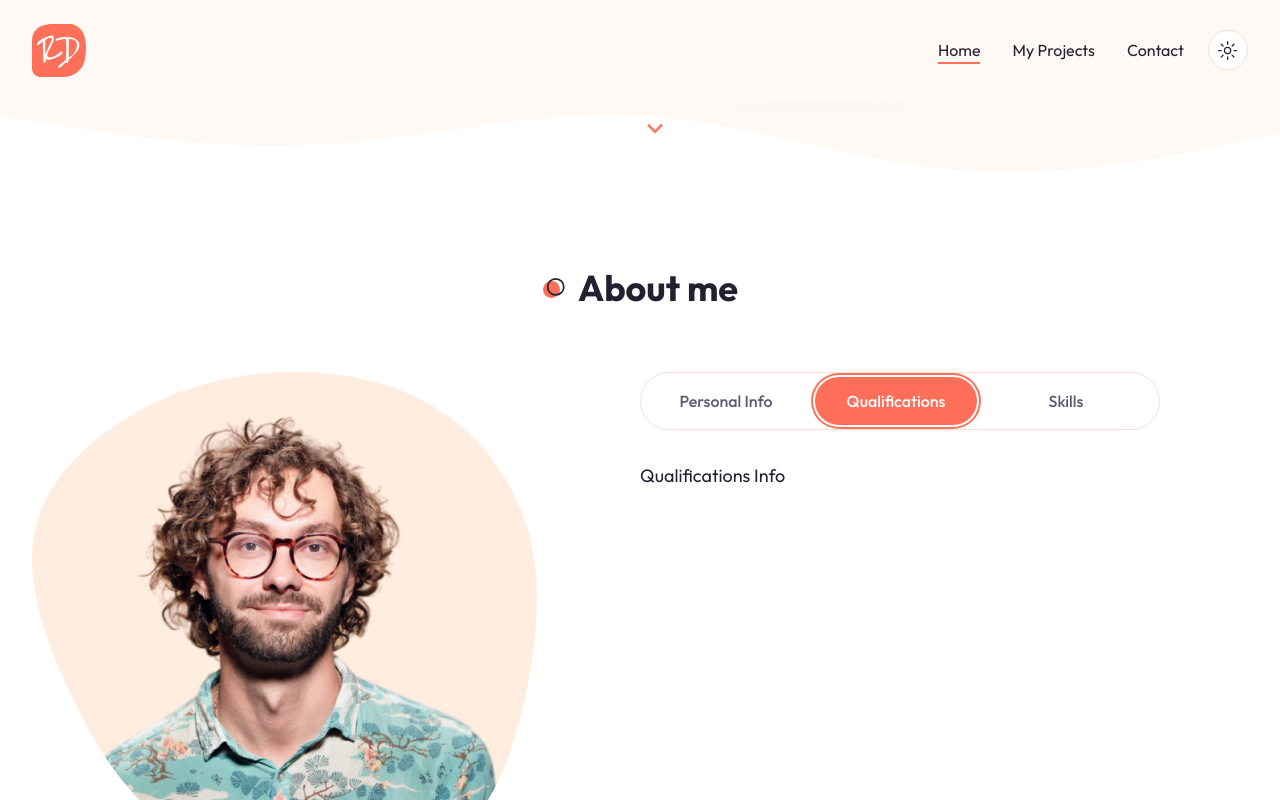
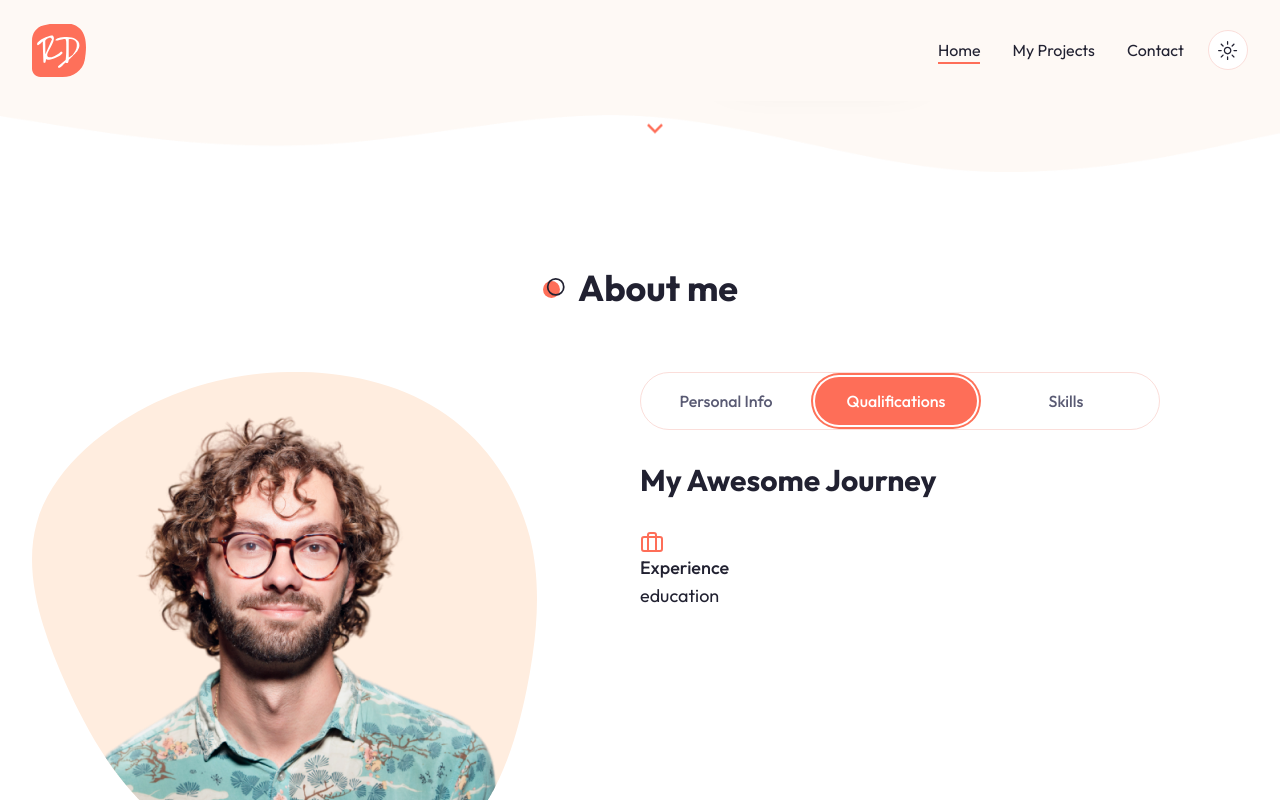
Before and after one commit to edgarespinoza7/edgarespinoza7.github.io, a Next.js app: page / in a window 1280 px wide. Both pictures are taken after a click on the tab "Qualifications". Shown: the part 601-1401 px from the top of the page. Built offline with nearby package versions, Linux system fonts and the light colour scheme.

Commit message:
25 -added languages, style- OK

```diff
--- a/components/About.jsx
+++ b/components/About.jsx
@@ -12,7 +12,6 @@ import {
   Briefcase,
   User2,
 } from 'lucide-react';
-
 
 const infoData = [
   {
@@ -125,7 +124,6 @@ const skillData = [
   },
 ];
 
-
 const About = () => {
 
   const getData = (arr, title) => {
@@ -140,7 +138,7 @@ const About = () => {
           {/* Image */}
           <div className="hidden xl:flex flex-1 relative">
             <DevImg
-                        containerStyles="bg-about_shape_light dark:bg-about_shape_dark w-[505px] h-[505px] bg-no-repeat relative" imgSrc="/about/developer.png"/>
+              containerStyles="bg-about_shape_light dark:bg-about_shape_dark w-[505px] h-[505px] bg-no-repeat relative" imgSrc="/about/developer.png" />
           </div>
           {/* Tabs */}
           <div className="flex-1">
@@ -151,7 +149,7 @@ const About = () => {
                 <TabsTrigger className="w-[162px] xl:auto" value="skills">Skills</TabsTrigger>
               </TabsList>
               {/* Tabs Content */}
-                            <div className="text-lg mt-12 xl:mt-8">
+              <div className="text-lg mt-12 xl:mt-8 text-center xl:text-left">
                 {/* Personal */}
                 <TabsContent value="personal">
                   <div className="text-center xl:text-left">
@@ -159,16 +157,41 @@ const About = () => {
                     <p className="subtitle max-w-xl mx-auto xl:mx-0">I specialized in crafting intuitive websites with cutting-edge technology, delivering dynamic and engaging user experiences.</p>
                     {/* Icons */}
                     <div className="grid xl:grid-cols-2 gap-4 mb-12">
-                                            {infoData.map( (item, index) => {
+                      {infoData.map((item, index) => {
                         return <div className="flex items-center gap-x-4 mx-auto xl:mx-0" key={index}>
                           <div className="text-primary">{item.icon}</div>
                           <div>{item.text}</div>
                         </div>
                       })}
                     </div>
+                    {/* Languages */}
+                    <div className="flex flex-col gap-y-2">
+                      <div className="text-primary">Language Skill</div>
+                      <div className="border-b border-border"></div>
+                      <div>Spanish, English, German, Russian</div>
+                    </div>
                   </div>
                 </TabsContent>
-                                <TabsContent value="qualifications">Qualifications Info</TabsContent>
+                {/* Qualifications */}
+                <TabsContent value="qualifications">
+                  <div>
+                      <h3 className="h3 mb-8">My Awesome Journey</h3>
+                      {/* Experience and Education wrapper */}
+                      <div>
+                        {/* Experience */}
+                        <div>
+                          <div className="flex gap-x-4 items-center text-[22px] text-primary">
+                            <Briefcase />
+                          </div>
+                          <h4 className="capitalize font-medium">
+                            {getData(qualificationData, 'experience').title}
+                          </h4>
+                        </div>
+                        {/* Education */}
+                        <div>education</div>
+                      </div>
+                  </div>
+                </TabsContent>
                 <TabsContent value="skills">Skills Info</TabsContent>
               </div>
             </Tabs>
```
Lines whose indentation alone changed are shown as unchanged.
